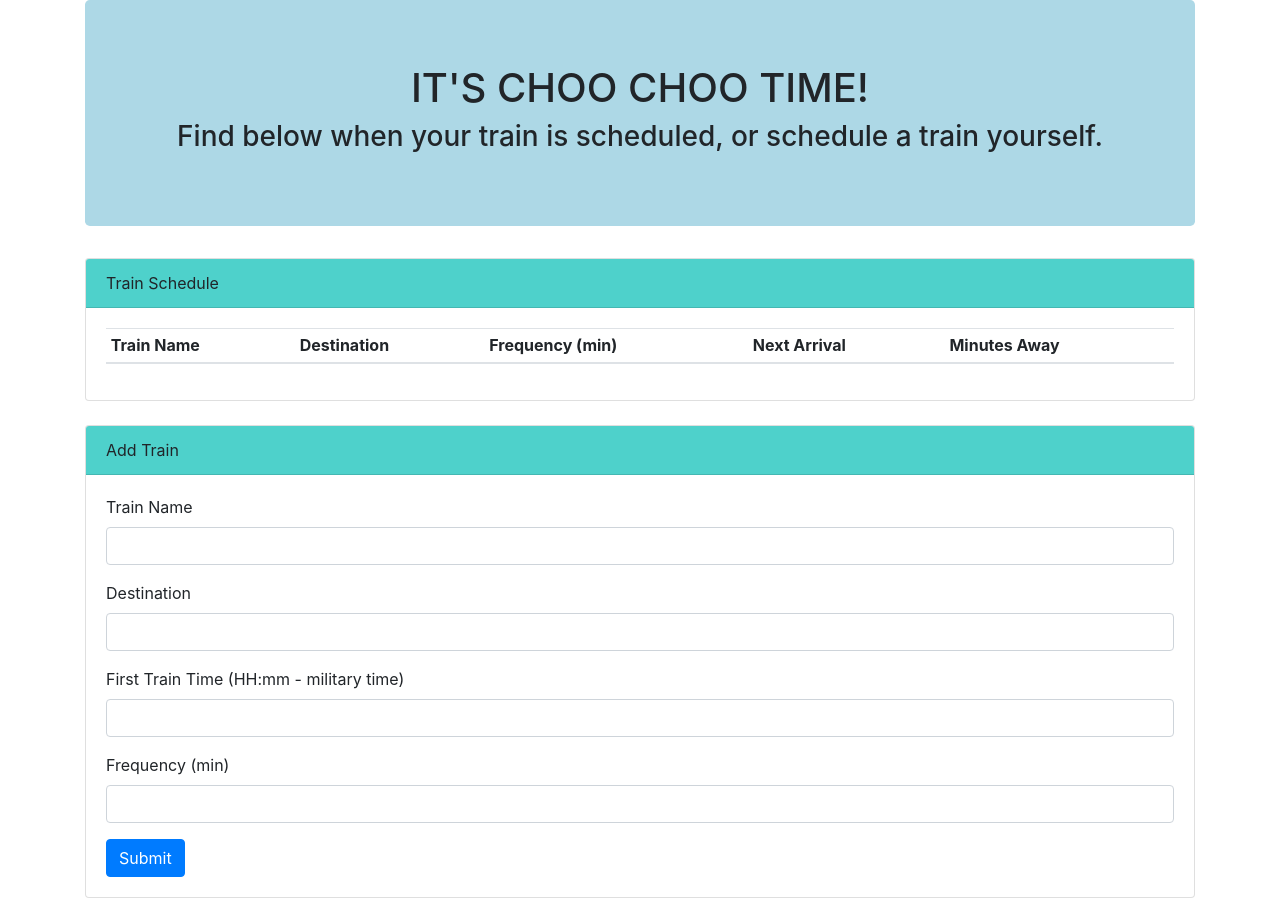
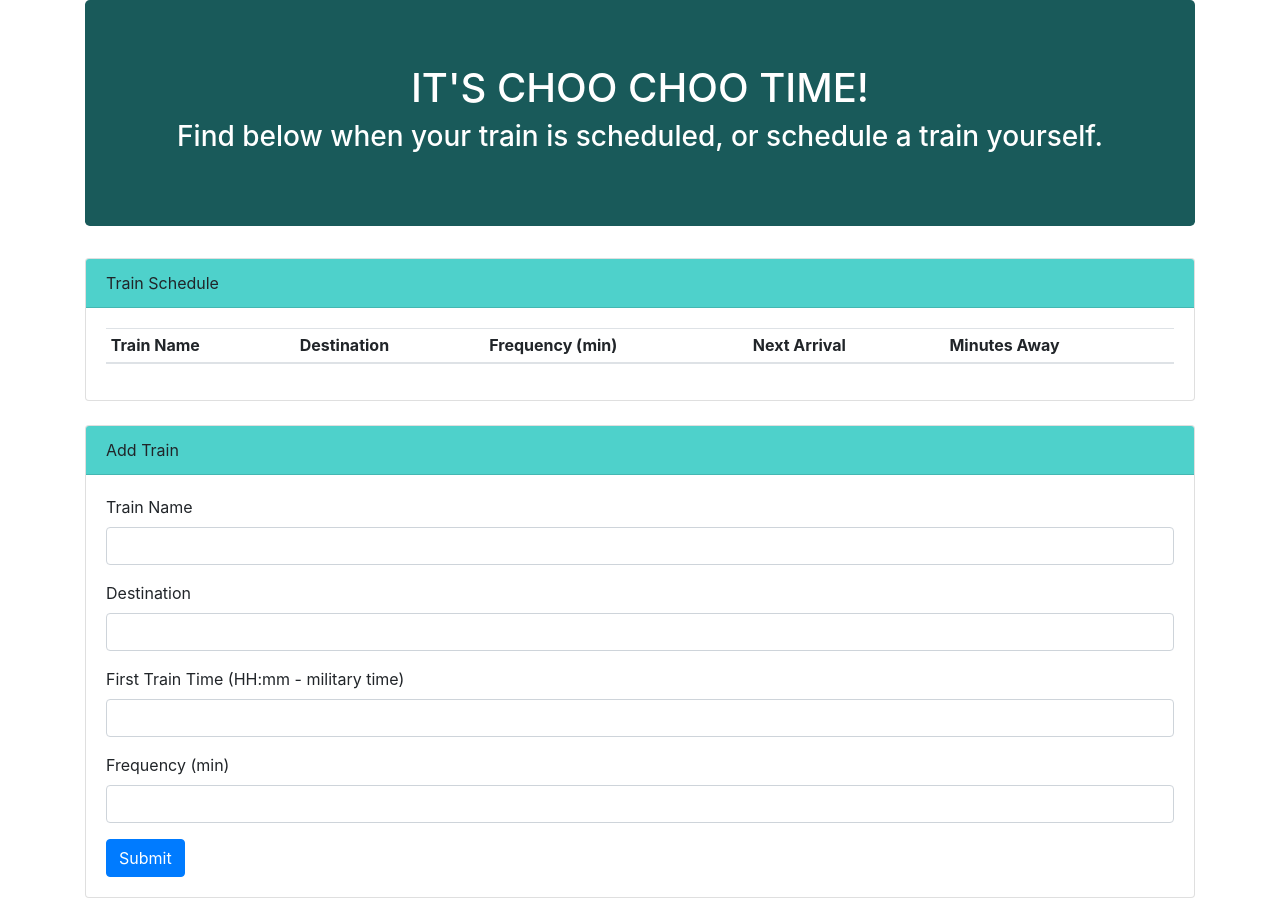
Before and after one commit to nickmacon-35/Train-Activity, a plain HTML site: page index.html in a window 1280 px wide. Drawn offline with nearby package versions, Linux system fonts and the light colour scheme.

Commit message:
11.5 push

```diff
--- a/index.html
+++ b/index.html
@@ -5,15 +5,15 @@
     <meta name="viewport" content="width=device-width, initial-scale=1.0">
     <meta http-equiv="X-UA-Compatible" content="ie=edge">
     <link rel="stylesheet" href="https://maxcdn.bootstrapcdn.com/bootstrap/4.0.0/css/bootstrap.min.css">
-    <title>Document</title>
+    <title>Train Time!</title>
 </head>
 <body>
 
 <div class="container">
 
-    <div class="jumbotron" style="background: lightblue">
-        <h1 class="text-center">IT'S CHOO CHOO TIME!</h1>
-        <h3 class="text-center">Find below when your train is scheduled, or schedule a train yourself.</h3>
+    <div class="jumbotron" style="background: rgb(25, 90, 90)">
+        <h1 class="text-center" style="color: white">IT'S CHOO CHOO TIME!</h1>
+        <h3 class="text-center" style="color: white">Find below when your train is scheduled, or schedule a train yourself.</h3>
     </div>
 
     <div class="row">
@@ -21,7 +21,7 @@
             <div class="card mb-4">
             <div class="card-header" style = "background: #4ed1cb">Train Schedule</div>
             <div class="card-body">
-                <table class="table table-sm table-hover" id='employee-table'>
+                <table class="table table-sm table-hover" id='train-table'>
                 <thead>
                     <tr>
                     <th scope="col">Train Name</th>
```
